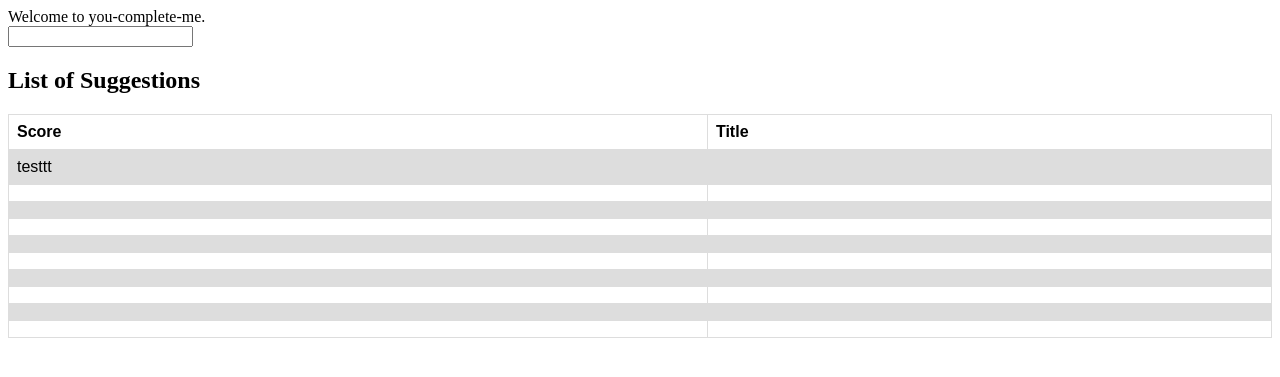
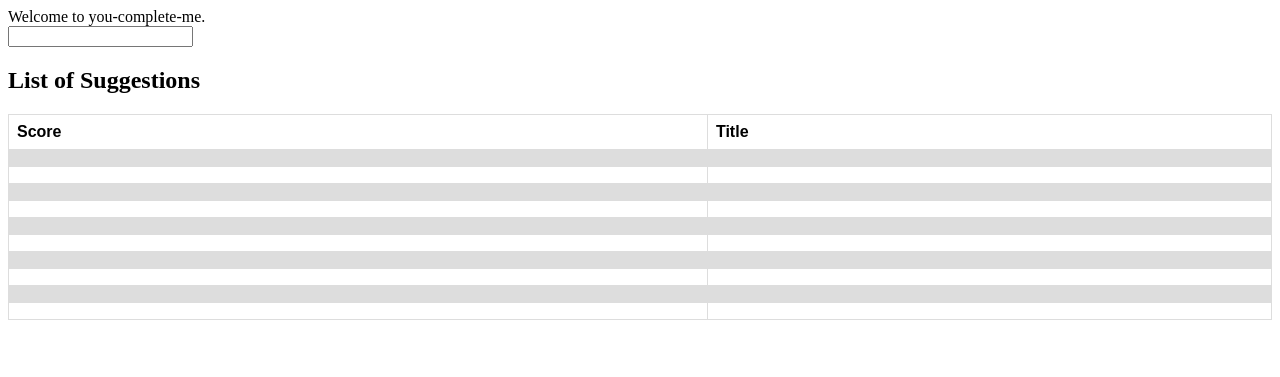
Before and after one commit to itzbhushan/insight, a Flask app: page / in a window 1280 px wide. Shown: the top 377 px of the page. Run offline with Flask 2, Linux system fonts and the light colour scheme; lists and menus that the app fills with data are empty; some libraries are stand-ins or nearby versions.

Commit message:
[web-server] Remove hard-coded text.
Remove hard-coded text in the HTML table.

```diff
--- a/web-server/templates/index.html
+++ b/web-server/templates/index.html
@@ -32,7 +32,7 @@
 		    <th>Title</th>
 		  </tr>
 		  <tr id="row-0">
-		    <td id="score-0" value="test">testtt</td>
+		    <td id="score-0"></td>
 		    <td id="title-0"></td>
 		</tr>
 		  <tr id="row-1">
```
